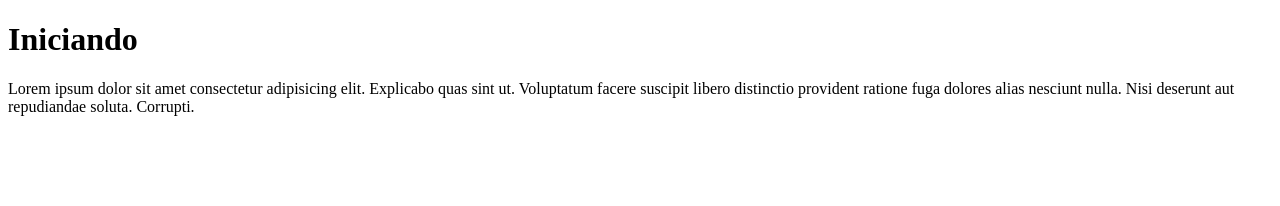
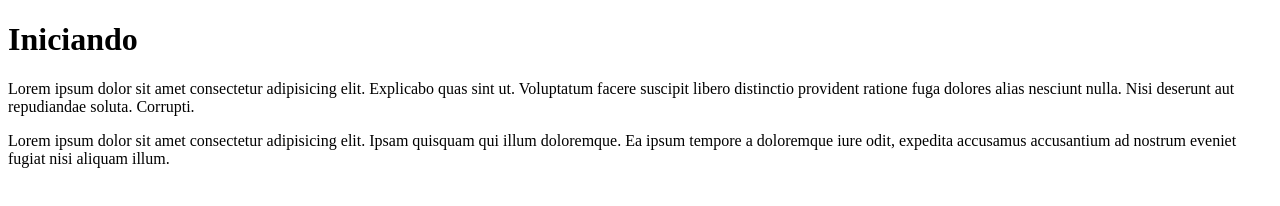
Before and after one commit to PedraoLee/Curso-Front-End, a plain HTML site: page teste/index.html in a window 1280 px wide. Drawn offline with Linux system fonts and the light colour scheme.

```diff
--- a/teste/index.html
+++ b/teste/index.html
@@ -10,6 +10,7 @@
 
     <h1>Iniciando</h1>
     <p>Lorem ipsum dolor sit amet consectetur adipisicing elit. Explicabo quas sint ut. Voluptatum facere suscipit libero distinctio provident ratione fuga dolores alias nesciunt nulla. Nisi deserunt aut repudiandae soluta. Corrupti.</p>
+    <p>Lorem ipsum dolor sit amet consectetur adipisicing elit. Ipsam quisquam qui illum doloremque. Ea ipsum tempore a doloremque iure odit, expedita accusamus accusantium ad nostrum eveniet fugiat nisi aliquam illum.</p>
 
 </body>
 </html>
```
